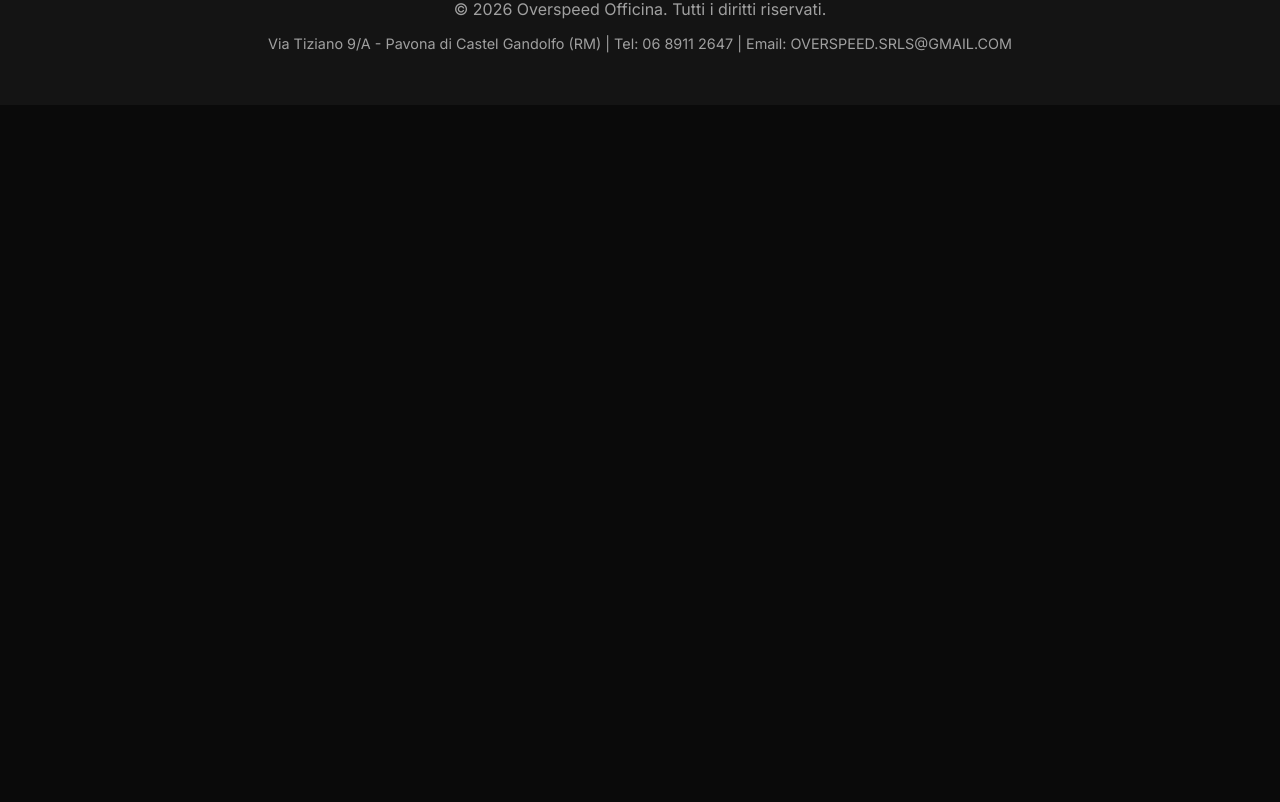
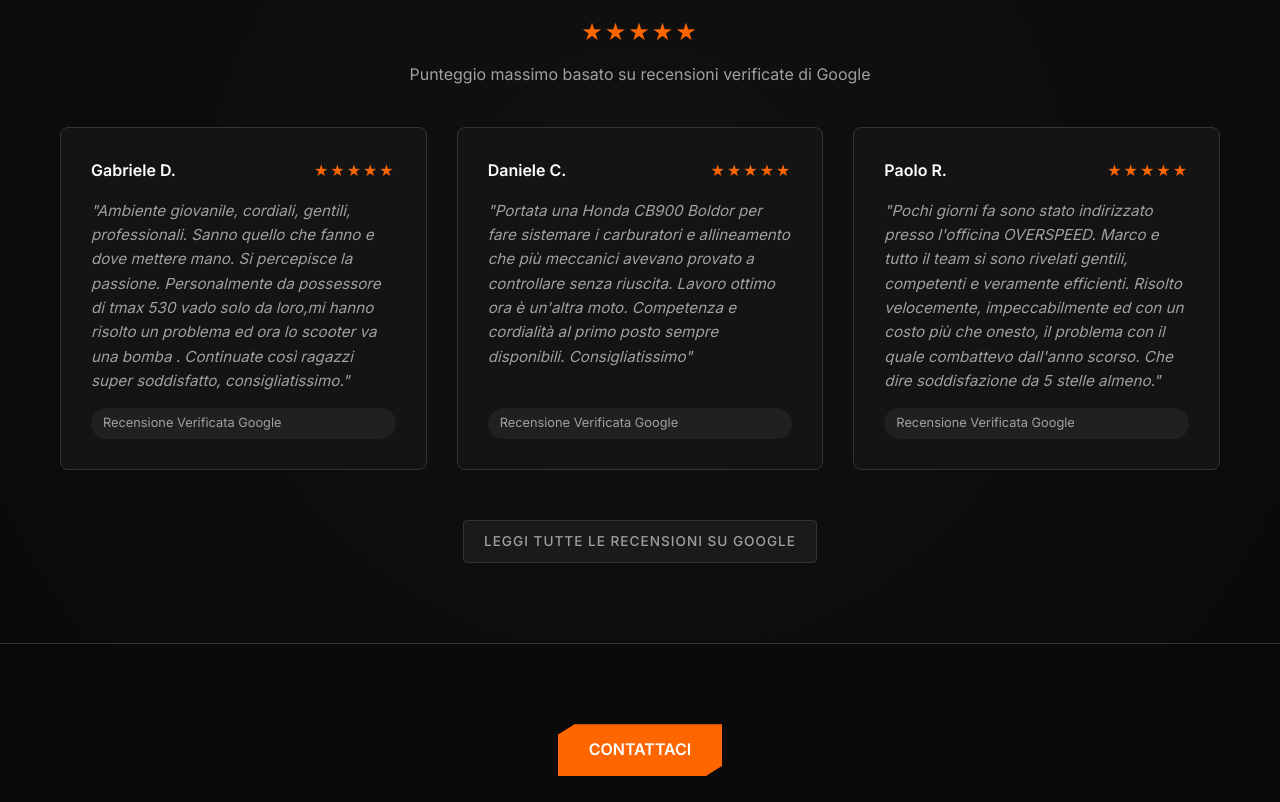
Before and after one commit to ProssimoCentauro/overspeed-website, a Next.js app: page / in a window 1280 px wide. Shown: the part 2238-3040 px from the top of the page. Before the commit the page ends 2343 px from the top, so only its background shows below. Built offline with nearby package versions, Linux system fonts and the light colour scheme.

Commit message:
feat: Add Google Reviews section to the homepage with corresponding styling.

```diff
--- a/src/app/globals.css
+++ b/src/app/globals.css
@@ -653,6 +653,73 @@ footer p {
   box-shadow: 0 0 10px var(--accent-glow);
 }
 
+/* Reviews Section */
+.reviews-section {
+  padding: 80px 0;
+  background: radial-gradient(circle at center, #111 0%, #0a0a0a 100%);
+  border-top: 1px solid var(--border-color);
+  border-bottom: 1px solid var(--border-color);
+}
+
+.reviews-grid {
+  display: grid;
+  grid-template-columns: repeat(auto-fit, minmax(300px, 1fr));
+  gap: 30px;
+  margin-top: 40px;
+}
+
+.review-card {
+  background: var(--bg-panel);
+  padding: 30px;
+  border-radius: 8px;
+  border: 1px solid var(--border-color);
+  display: flex;
+  flex-direction: column;
+  gap: 15px;
+  transition: transform 0.3s ease, border-color 0.3s ease;
+}
+
+.review-card:hover {
+  transform: translateY(-5px);
+  border-color: var(--accent-color);
+}
+
+.review-header {
+  display: flex;
+  justify-content: space-between;
+  align-items: center;
+}
+
+.review-author {
+  font-weight: 600;
+  color: white;
+}
+
+.review-stars {
+  color: var(--accent-color);
+  letter-spacing: 2px;
+}
+
+.review-text {
+  color: var(--text-secondary);
+  font-style: italic;
+  font-size: 0.95rem;
+  line-height: 1.6;
+}
+
+.google-badge {
+  display: inline-flex;
+  align-items: center;
+  gap: 8px;
+  background: rgba(255, 255, 255, 0.05);
+  padding: 5px 12px;
+  border-radius: 20px;
+  font-size: 0.8rem;
+  color: var(--text-secondary);
+  margin-top: auto;
+}
+
+
 /* Admin Specific Improvements */
 .admin-header-flex {
   display: flex;
--- a/src/app/page.tsx
+++ b/src/app/page.tsx
@@ -70,7 +70,77 @@ export default function Home() {
         </div>
       </section>
 
-      <div style={{ textAlign: "center", margin: "50px 0" }}>
+      {/* Google Reviews Section */}
+      <section className="reviews-section">
+        <div className="container">
+          <h2 className="section-title">Cosa Dicono di Noi</h2>
+          <div style={{ textAlign: "center", marginTop: "-20px", marginBottom: "40px" }}>
+            <div className="review-stars" style={{ fontSize: "1.5rem", marginBottom: "10px" }}>★★★★★</div>
+            <p style={{ color: "var(--text-secondary)" }}>Punteggio massimo basato su recensioni verificate di Google</p>
+          </div>
+
+          <div className="reviews-grid">
+            {/* Review 1 */}
+            <div className="review-card">
+              <div className="review-header">
+                <span className="review-author">Gabriele D.</span>
+                <span className="review-stars">★★★★★</span>
+              </div>
+              <p className="review-text">
+                &quot;Ambiente giovanile, cordiali, gentili, professionali.
+                Sanno quello che fanno e dove mettere mano.
+                Si percepisce la passione.
+                Personalmente da possessore di tmax 530 vado solo da loro,mi hanno risolto un problema ed ora lo scooter va una bomba .
+                Continuate così ragazzi super soddisfatto, consigliatissimo.&quot;
+              </p>
+              <div className="google-badge">
+                <span>Recensione Verificata Google</span>
+              </div>
+            </div>
+
+            {/* Review 2 */}
+            <div className="review-card">
+              <div className="review-header">
+                <span className="review-author">Daniele C.</span>
+                <span className="review-stars">★★★★★</span>
+              </div>
+              <p className="review-text">
+                &quot;Portata una Honda CB900 Boldor per fare sistemare i carburatori e allineamento che più meccanici avevano provato a controllare senza riuscita. Lavoro ottimo ora è un'altra moto. Competenza e cordialità al primo posto sempre disponibili. Consigliatissimo&quot;
+              </p>
+              <div className="google-badge">
+                <span>Recensione Verificata Google</span>
+              </div>
+            </div>
+
+            {/* Review 3 */}
+            <div className="review-card">
+              <div className="review-header">
+                <span className="review-author">Paolo R.</span>
+                <span className="review-stars">★★★★★</span>
+              </div>
+              <p className="review-text">
+                &quot;Pochi giorni fa sono stato indirizzato presso l'officina OVERSPEED. Marco e tutto il team si sono rivelati gentili, competenti e veramente efficienti. Risolto velocemente, impeccabilmente ed con un costo più che onesto, il problema con il quale combattevo dall'anno scorso. Che dire soddisfazione da 5 stelle almeno.&quot;
+              </p>
+              <div className="google-badge">
+                <span>Recensione Verificata Google</span>
+              </div>
+            </div>
+          </div>
+
+          <div style={{ textAlign: "center", marginTop: "50px" }}>
+            <Link
+              href="https://www.google.com/maps/place/OVERSPEED+S.R.L.S./@41.7258246,12.6141128,17z/data=!4m8!3m7!1s0x13258fc685116f27:0xf8cfaacc0ba5ac2f!8m2!3d41.7258206!4d12.6166877!9m1!1b1!16s%2Fg%2F11t_vktg7y?entry=ttu&g_ep=EgoyMDI2MDEyMS4wIKXMDSoASAFQAw%3D%3D"
+              target="_blank"
+              className="toggle-btn"
+              style={{ display: "inline-block", textDecoration: "none" }}
+            >
+              Leggi tutte le recensioni su Google
+            </Link>
+          </div>
+        </div>
+      </section>
+
+      <div style={{ textAlign: "center", margin: "80px 0" }}>
         <Link href="/contatti" className="btn">
           Contattaci
         </Link>
```
